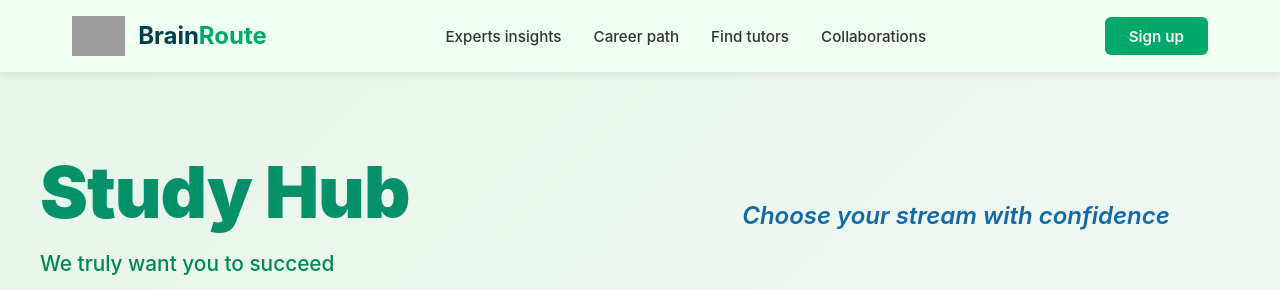
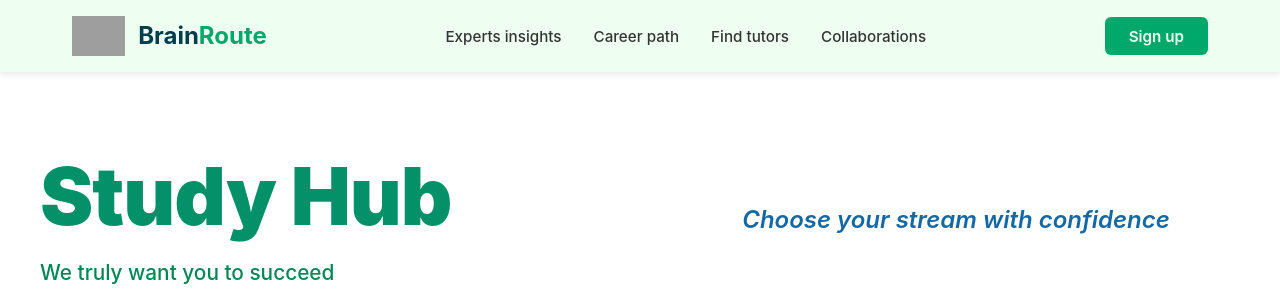
Before and after one commit to cofoundersbr-hub/BrainRoute, a React (Vite) app: page / in a window 1280 px wide. Shown: the top 290 px of the page. Built offline with nearby package versions, Linux system fonts and the light colour scheme; grey boxes are pictures that could not be loaded.

Commit message:
update 3

```diff
--- a/src/pages/Home.css
+++ b/src/pages/Home.css
@@ -6,7 +6,7 @@
 
 /* Main Container - Unified Hero and Cards Section */
 .main-container {
-  background: linear-gradient(135deg, #e8f5e9 0%, #f1f8f6 100%);
+  background: linear-gradient(135deg, #fff 0%, #fff 100%);
   padding: 5rem 2rem;
   display: flex;
   flex-direction: column;
@@ -32,7 +32,7 @@
 }
 
 .hero-title {
-  font-size: 4.5rem;
+  font-size: 5rem;
   font-weight: 900;
   color: #049169;
   margin: 0 0 1rem 0;
```
